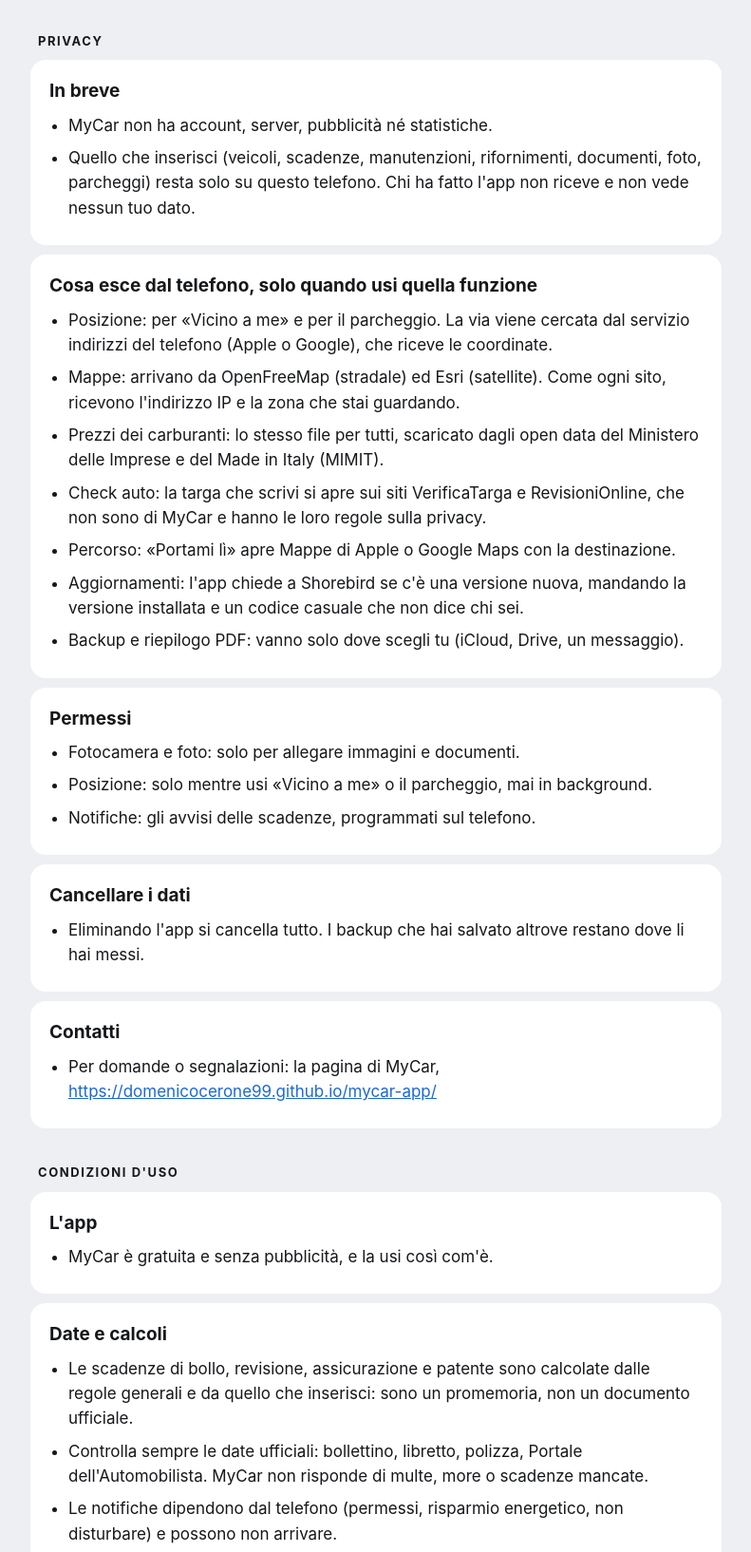
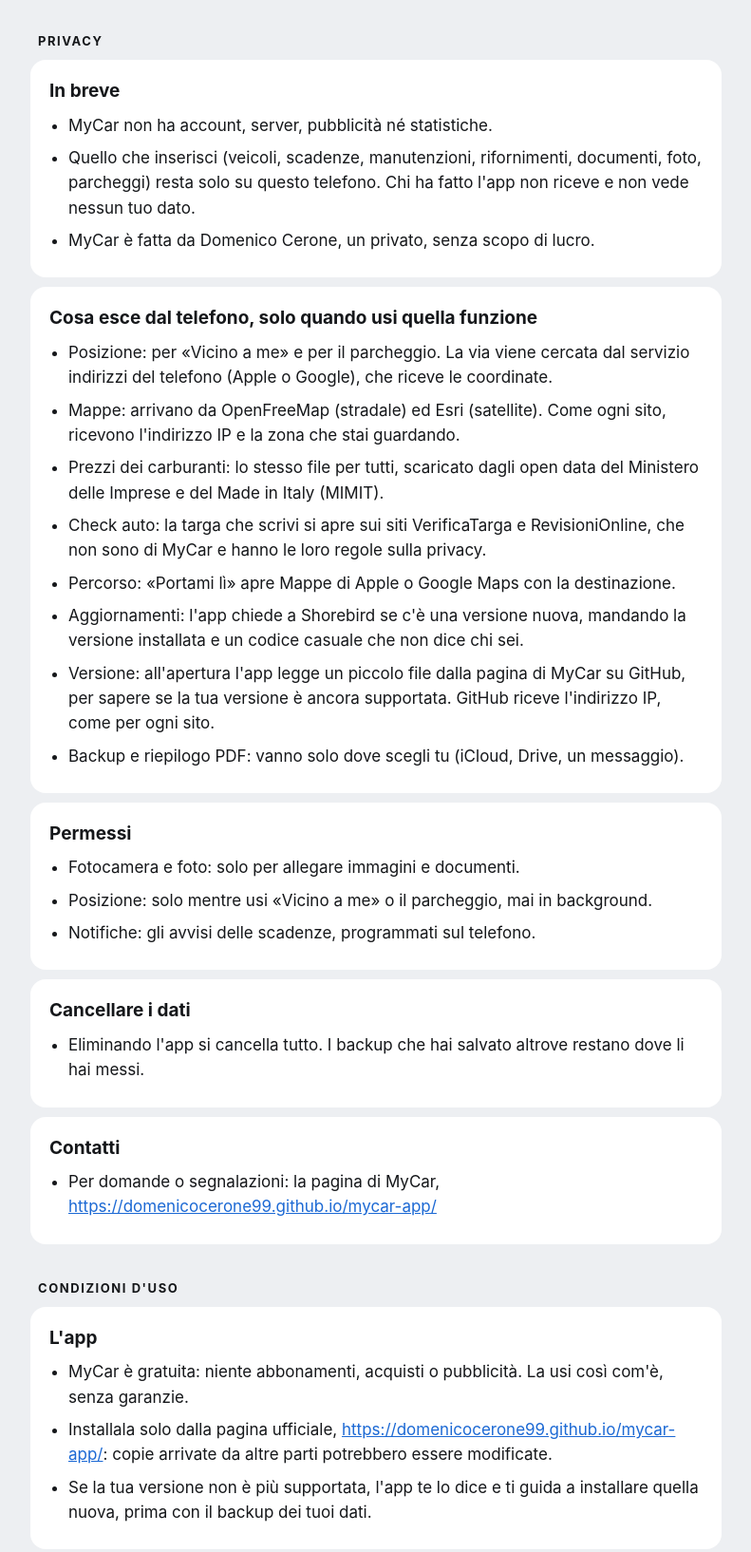
Before and after one commit to DomenicoCerone99/mycar-app, a plain HTML site: page privacy.html in a window 1280 px wide. Shown: the part 186-1820 px from the top of the page at 95% size, without its empty margins (244-1035 px from the left). Drawn offline with Linux system fonts and the light colour scheme.

Commit message:
Privacy and terms complete, README

```diff
--- a/privacy.html
+++ b/privacy.html
@@ -13,13 +13,13 @@
 <h1>Privacy e condizioni</h1>
 <p class="muted">Aggiornate il 24 novembre 2026. Gli stessi testi sono nell'app, in Impostazioni › Privacy e condizioni.</p>
 <h2>Privacy</h2>
-<section class="card"><h3>In breve</h3><ul><li>MyCar non ha account, server, pubblicità né statistiche.</li><li>Quello che inserisci (veicoli, scadenze, manutenzioni, rifornimenti, documenti, foto, parcheggi) resta solo su questo telefono. Chi ha fatto l'app non riceve e non vede nessun tuo dato.</li></ul></section>
-<section class="card"><h3>Cosa esce dal telefono, solo quando usi quella funzione</h3><ul><li>Posizione: per «Vicino a me» e per il parcheggio. La via viene cercata dal servizio indirizzi del telefono (Apple o Google), che riceve le coordinate.</li><li>Mappe: arrivano da OpenFreeMap (stradale) ed Esri (satellite). Come ogni sito, ricevono l'indirizzo IP e la zona che stai guardando.</li><li>Prezzi dei carburanti: lo stesso file per tutti, scaricato dagli open data del Ministero delle Imprese e del Made in Italy (MIMIT).</li><li>Check auto: la targa che scrivi si apre sui siti VerificaTarga e RevisioniOnline, che non sono di MyCar e hanno le loro regole sulla privacy.</li><li>Percorso: «Portami lì» apre Mappe di Apple o Google Maps con la destinazione.</li><li>Aggiornamenti: l'app chiede a Shorebird se c'è una versione nuova, mandando la versione installata e un codice casuale che non dice chi sei.</li><li>Backup e riepilogo PDF: vanno solo dove scegli tu (iCloud, Drive, un messaggio).</li></ul></section>
+<section class="card"><h3>In breve</h3><ul><li>MyCar non ha account, server, pubblicità né statistiche.</li><li>Quello che inserisci (veicoli, scadenze, manutenzioni, rifornimenti, documenti, foto, parcheggi) resta solo su questo telefono. Chi ha fatto l'app non riceve e non vede nessun tuo dato.</li><li>MyCar è fatta da Domenico Cerone, un privato, senza scopo di lucro.</li></ul></section>
+<section class="card"><h3>Cosa esce dal telefono, solo quando usi quella funzione</h3><ul><li>Posizione: per «Vicino a me» e per il parcheggio. La via viene cercata dal servizio indirizzi del telefono (Apple o Google), che riceve le coordinate.</li><li>Mappe: arrivano da OpenFreeMap (stradale) ed Esri (satellite). Come ogni sito, ricevono l'indirizzo IP e la zona che stai guardando.</li><li>Prezzi dei carburanti: lo stesso file per tutti, scaricato dagli open data del Ministero delle Imprese e del Made in Italy (MIMIT).</li><li>Check auto: la targa che scrivi si apre sui siti VerificaTarga e RevisioniOnline, che non sono di MyCar e hanno le loro regole sulla privacy.</li><li>Percorso: «Portami lì» apre Mappe di Apple o Google Maps con la destinazione.</li><li>Aggiornamenti: l'app chiede a Shorebird se c'è una versione nuova, mandando la versione installata e un codice casuale che non dice chi sei.</li><li>Versione: all'apertura l'app legge un piccolo file dalla pagina di MyCar su GitHub, per sapere se la tua versione è ancora supportata. GitHub riceve l'indirizzo IP, come per ogni sito.</li><li>Backup e riepilogo PDF: vanno solo dove scegli tu (iCloud, Drive, un messaggio).</li></ul></section>
 <section class="card"><h3>Permessi</h3><ul><li>Fotocamera e foto: solo per allegare immagini e documenti.</li><li>Posizione: solo mentre usi «Vicino a me» o il parcheggio, mai in background.</li><li>Notifiche: gli avvisi delle scadenze, programmati sul telefono.</li></ul></section>
 <section class="card"><h3>Cancellare i dati</h3><ul><li>Eliminando l'app si cancella tutto. I backup che hai salvato altrove restano dove li hai messi.</li></ul></section>
 <section class="card"><h3>Contatti</h3><ul><li>Per domande o segnalazioni: la pagina di MyCar, <a href="https://domenicocerone99.github.io/mycar-app/">https://domenicocerone99.github.io/mycar-app/</a></li></ul></section>
 <h2>Condizioni d'uso</h2>
-<section class="card"><h3>L'app</h3><ul><li>MyCar è gratuita e senza pubblicità, e la usi così com'è.</li></ul></section>
+<section class="card"><h3>L'app</h3><ul><li>MyCar è gratuita: niente abbonamenti, acquisti o pubblicità. La usi così com'è, senza garanzie.</li><li>Installala solo dalla pagina ufficiale, <a href="https://domenicocerone99.github.io/mycar-app/">https://domenicocerone99.github.io/mycar-app/</a>: copie arrivate da altre parti potrebbero essere modificate.</li><li>Se la tua versione non è più supportata, l'app te lo dice e ti guida a installare quella nuova, prima con il backup dei tuoi dati.</li></ul></section>
 <section class="card"><h3>Date e calcoli</h3><ul><li>Le scadenze di bollo, revisione, assicurazione e patente sono calcolate dalle regole generali e da quello che inserisci: sono un promemoria, non un documento ufficiale.</li><li>Controlla sempre le date ufficiali: bollettino, libretto, polizza, Portale dell'Automobilista. MyCar non risponde di multe, more o scadenze mancate.</li><li>Le notifiche dipendono dal telefono (permessi, risparmio energetico, non disturbare) e possono non arrivare.</li></ul></section>
 <section class="card"><h3>Prezzi e parcheggio</h3><ul><li>I prezzi dei carburanti sono quelli comunicati dai gestori al MIMIT e possono non essere aggiornati: vale quello alla pompa.</li><li>La posizione del parcheggio dipende dal GPS e può essere imprecisa.</li></ul></section>
 <section class="card"><h3>I tuoi dati</h3><ul><li>Restano sul telefono e sono sotto la tua responsabilità: fai il backup ogni tanto. Chi ha fatto l'app non può recuperare dati persi.</li></ul></section>
@@ -29,13 +29,13 @@
 <h1>Privacy and terms</h1>
 <p class="muted">Updated 24 November 2026.</p>
 <h2>Privacy</h2>
-<section class="card"><h3>In short</h3><ul><li>MyCar has no account, no server, no ads and no analytics.</li><li>What you enter (vehicles, deadlines, services, fill-ups, documents, photos, parking) stays on this phone only. The app's author neither receives nor sees any of your data.</li></ul></section>
-<section class="card"><h3>What leaves the phone, only when you use that feature</h3><ul><li>Location: for "Near me" and parking. The street is looked up by the phone's address service (Apple or Google), which receives the coordinates.</li><li>Maps: they come from OpenFreeMap (streets) and Esri (satellite). Like any website, they receive your IP address and the area you look at.</li><li>Fuel prices: the same file for everyone, downloaded from the open data of the Italian Ministry of Enterprises and Made in Italy (MIMIT).</li><li>Car check: the plate you type opens on the VerificaTarga and RevisioniOnline websites, which are not MyCar's and have their own privacy rules.</li><li>Directions: "Take me there" opens Apple Maps or Google Maps with the destination.</li><li>Updates: the app asks Shorebird whether a new version is out, sending the installed version and a random code that does not say who you are.</li><li>Backup and PDF summary: they go only where you choose (iCloud, Drive, a message).</li></ul></section>
+<section class="card"><h3>In short</h3><ul><li>MyCar has no account, no server, no ads and no analytics.</li><li>What you enter (vehicles, deadlines, services, fill-ups, documents, photos, parking) stays on this phone only. The app's author neither receives nor sees any of your data.</li><li>MyCar is made by Domenico Cerone, a private person, not for profit.</li></ul></section>
+<section class="card"><h3>What leaves the phone, only when you use that feature</h3><ul><li>Location: for "Near me" and parking. The street is looked up by the phone's address service (Apple or Google), which receives the coordinates.</li><li>Maps: they come from OpenFreeMap (streets) and Esri (satellite). Like any website, they receive your IP address and the area you look at.</li><li>Fuel prices: the same file for everyone, downloaded from the open data of the Italian Ministry of Enterprises and Made in Italy (MIMIT).</li><li>Car check: the plate you type opens on the VerificaTarga and RevisioniOnline websites, which are not MyCar's and have their own privacy rules.</li><li>Directions: "Take me there" opens Apple Maps or Google Maps with the destination.</li><li>Updates: the app asks Shorebird whether a new version is out, sending the installed version and a random code that does not say who you are.</li><li>Version: when it opens, the app reads a small file from the MyCar page on GitHub, to know whether your version is still supported. GitHub receives your IP address, like any website.</li><li>Backup and PDF summary: they go only where you choose (iCloud, Drive, a message).</li></ul></section>
 <section class="card"><h3>Permissions</h3><ul><li>Camera and photos: only to attach pictures and documents.</li><li>Location: only while you use "Near me" or parking, never in the background.</li><li>Notifications: deadline reminders, scheduled on the phone.</li></ul></section>
 <section class="card"><h3>Deleting your data</h3><ul><li>Deleting the app deletes everything. Backups you saved elsewhere stay where you put them.</li></ul></section>
 <section class="card"><h3>Contact</h3><ul><li>For questions or reports: the MyCar page, <a href="https://domenicocerone99.github.io/mycar-app/">https://domenicocerone99.github.io/mycar-app/</a></li></ul></section>
 <h2>Terms of use</h2>
-<section class="card"><h3>The app</h3><ul><li>MyCar is free and has no ads, and you use it as it is.</li></ul></section>
+<section class="card"><h3>The app</h3><ul><li>MyCar is free: no subscriptions, purchases or ads. You use it as it is, with no warranty.</li><li>Install it only from the official page, <a href="https://domenicocerone99.github.io/mycar-app/">https://domenicocerone99.github.io/mycar-app/</a>: copies from elsewhere may have been changed.</li><li>If your version is no longer supported, the app says so and guides you to install the new one, backing up your data first.</li></ul></section>
 <section class="card"><h3>Dates and calculations</h3><ul><li>Road tax, inspection, insurance and licence deadlines are worked out from the general rules and from what you enter: they are a reminder, not an official document.</li><li>Always check the official dates: tax notice, registration document, policy, the Italian Motorist Portal. MyCar is not liable for fines, surcharges or missed deadlines.</li><li>Notifications depend on the phone (permissions, battery saving, do not disturb) and may not arrive.</li></ul></section>
 <section class="card"><h3>Prices and parking</h3><ul><li>Fuel prices are those stations report to MIMIT and may be out of date: the price at the pump is the one that counts.</li><li>The parking position depends on GPS and may be inaccurate.</li></ul></section>
 <section class="card"><h3>Your data</h3><ul><li>It stays on the phone and is your responsibility: back it up now and then. The app's author cannot recover lost data.</li></ul></section>
```
Also changed, not shown: 1 other file.
